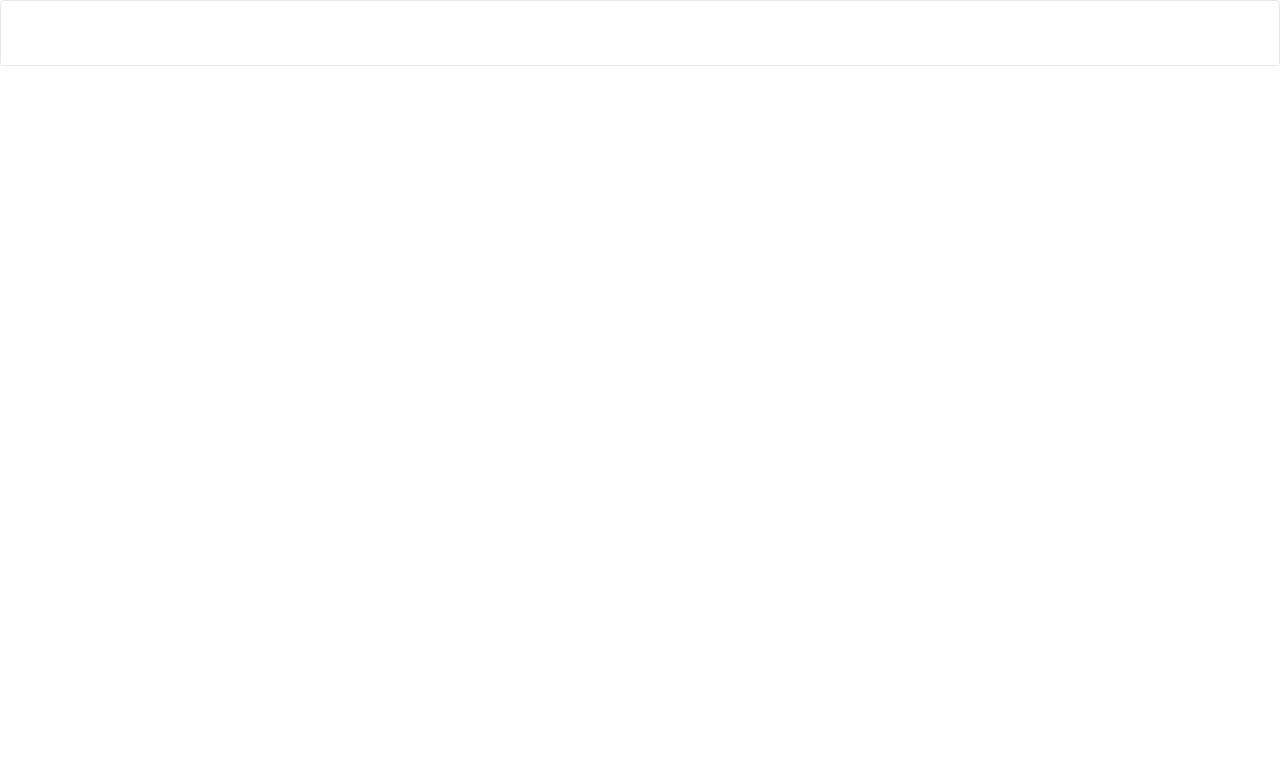
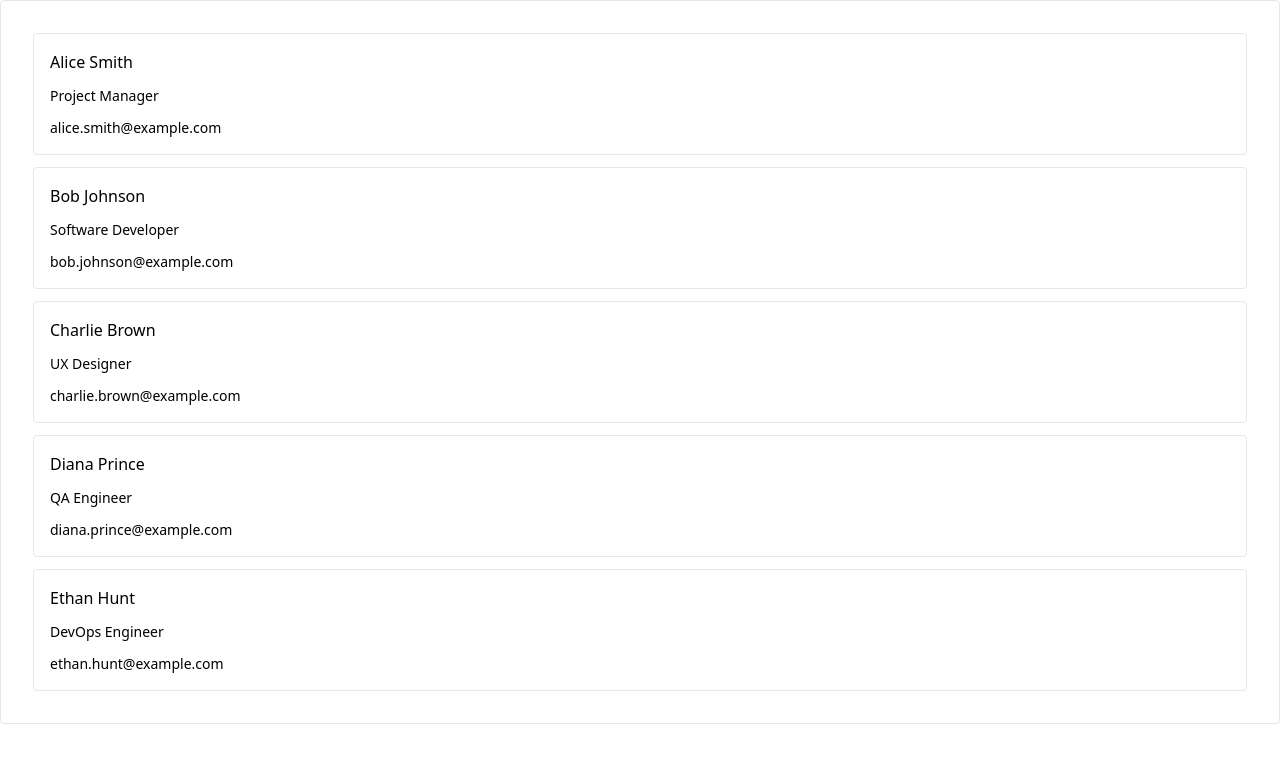
Before and after one commit to NaifIT11/radix-dialog-as-children, a Next.js app: page / in a window 1280 px wide. Shown: the top 762 px of the page. Built offline with nearby package versions, Linux system fonts and the light colour scheme.

Commit message:
editing the style

```diff
--- a/package.json
+++ b/package.json
@@ -9,6 +9,7 @@
     "lint": "next lint"
   },
   "dependencies": {
+    "@radix-ui/react-dialog": "^1.1.2",
     "lucide-react": "^0.453.0",
     "next": "15.0.1",
     "react": "19.0.0-rc-69d4b800-20241021",
--- a/src/app/components/MainComponent.tsx
+++ b/src/app/components/MainComponent.tsx
@@ -32,7 +32,7 @@ export default function MainComponent(){
     ];
 
     return (
-        <div className="p-8 rounded border">
+        <div className="p-8 rounded border grid gap-3">
             {teamMembers.map((member => (
                 <Member name={member.name} role={member.role} email={member.email} />
             )))}
--- a/src/app/components/Member.tsx
+++ b/src/app/components/Member.tsx
@@ -1,16 +1,15 @@
+type Member = {
+  name: string;
+  role: string;
+  email: string;
+};
 
-
-
-type Member = {
-    name: string ,
-    role: string,
-    email: string
+export default function Member({ name, role, email }: Member) {
+  return (
+    <div className="p-4 rounded border flex flex-col gap-3">
+      <h2 className="text-md">{name}</h2>
+      <p className="text-sm">{role}</p>
+      <p className="text-sm">{email}</p>
+    </div>
+  );
 }
-
-export default function Member({name  , role , email}: Member){
-    <div className="rounded border flex flex-col gap-3">
-        <h2 className="text-md">{name}</h2>
-        <p className="text-sm">{role}</p>
-        <p className="text-sm">{email}</p>
-    </div>
-}
```
Also changed, not shown: 1 other file (tests, documents, lock files or other folders).
